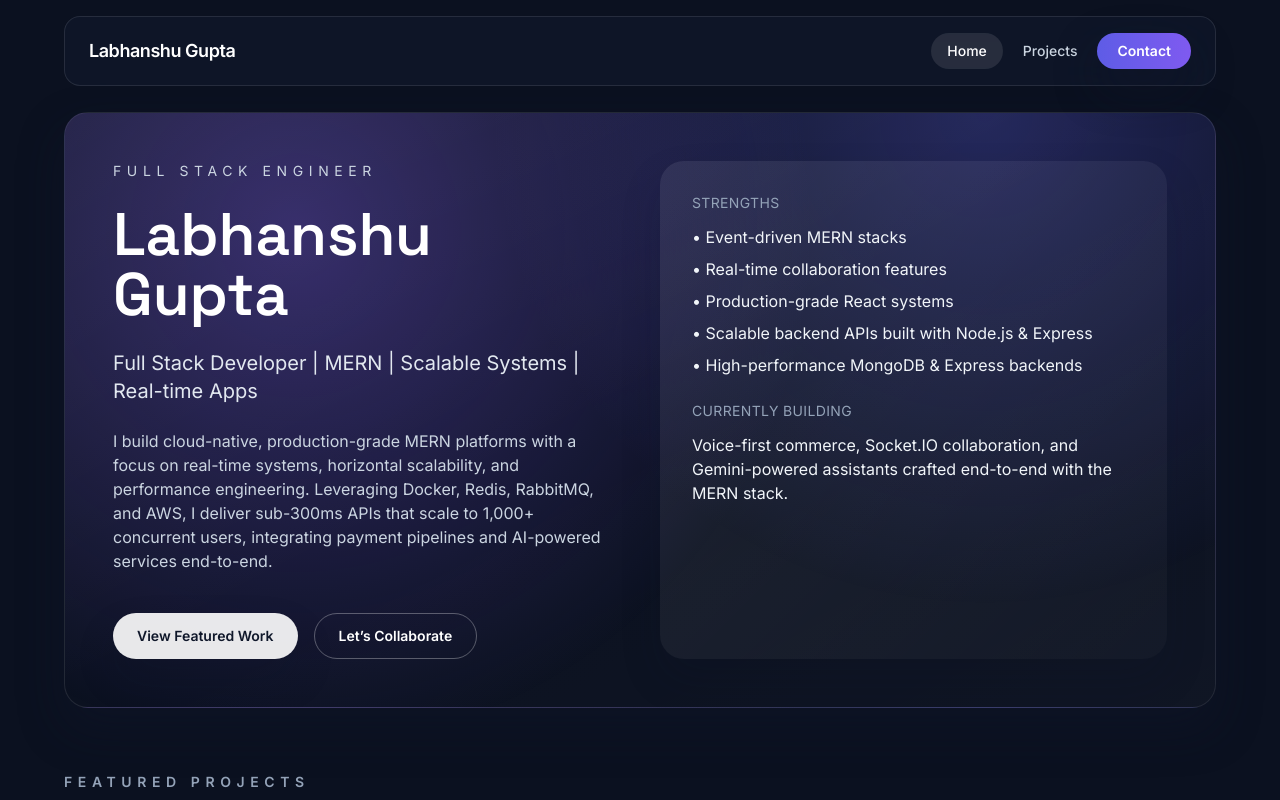
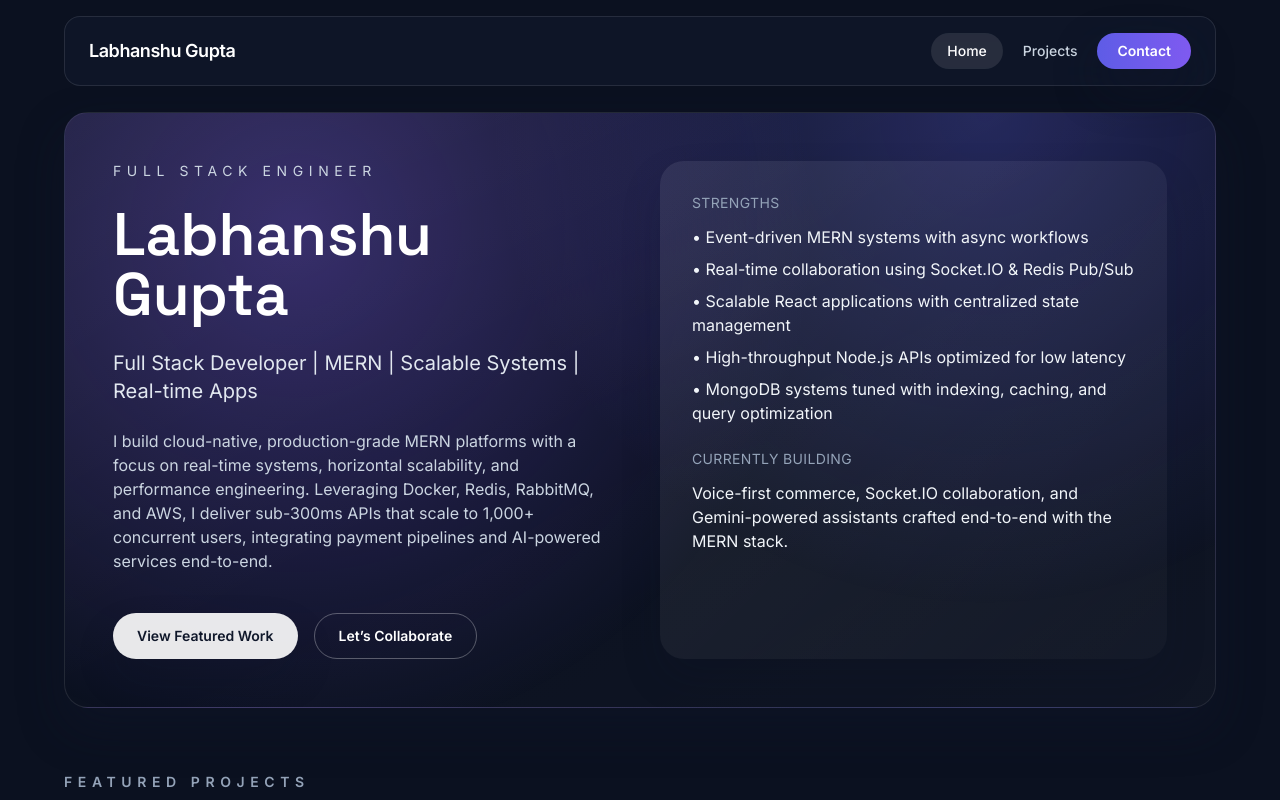
Before and after one commit to labhanshu03/Portfolio, a React (Vite) app: page / in a window 1280 px wide. Shown: the top 800 px of the page. Built offline with nearby package versions, Linux system fonts and the light colour scheme.

Commit message:
Update Hero.jsx

```diff
--- a/src/components/Hero.jsx
+++ b/src/components/Hero.jsx
@@ -86,11 +86,11 @@ const Hero = () => {
                 Strengths
               </p>
               <ul className="mt-3 space-y-2 text-slate-100">
-                <li>• Event-driven MERN stacks</li>
-                <li>• Real-time collaboration features</li>
-                <li>• Production-grade React systems</li>
-                <li>• Scalable backend APIs built with Node.js & Express</li>
-                <li>• High-performance MongoDB & Express backends</li>
+               <li> • Event-driven MERN systems with async workflows </li>
+               <li> • Real-time collaboration using Socket.IO & Redis Pub/Sub </li>
+               <li> • Scalable React applications with centralized state management </li>
+               <li> • High-throughput Node.js APIs optimized for low latency </li>
+               <li> • MongoDB systems tuned with indexing, caching, and query optimization </li>
 
               </ul>
             </div>
```
